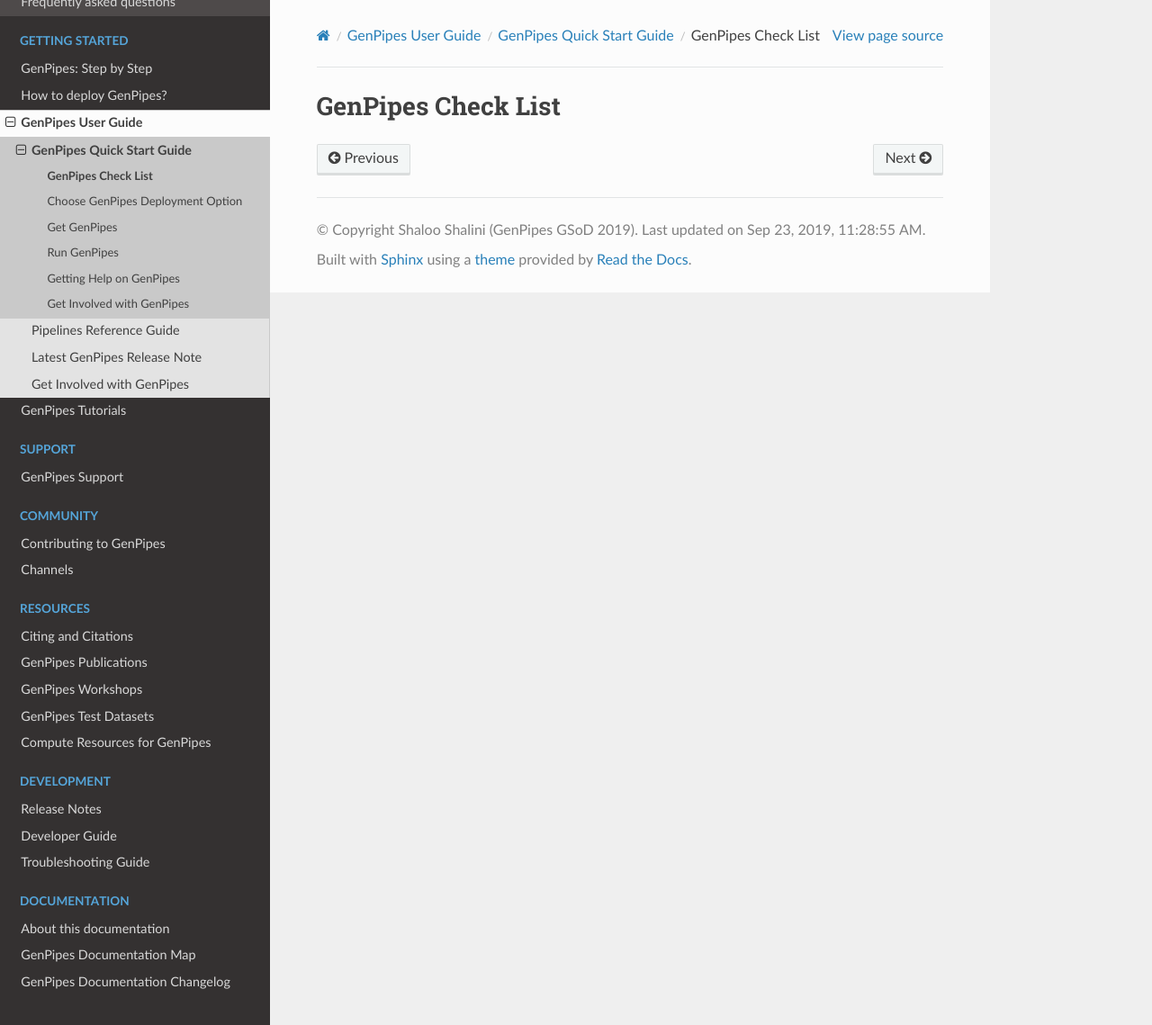
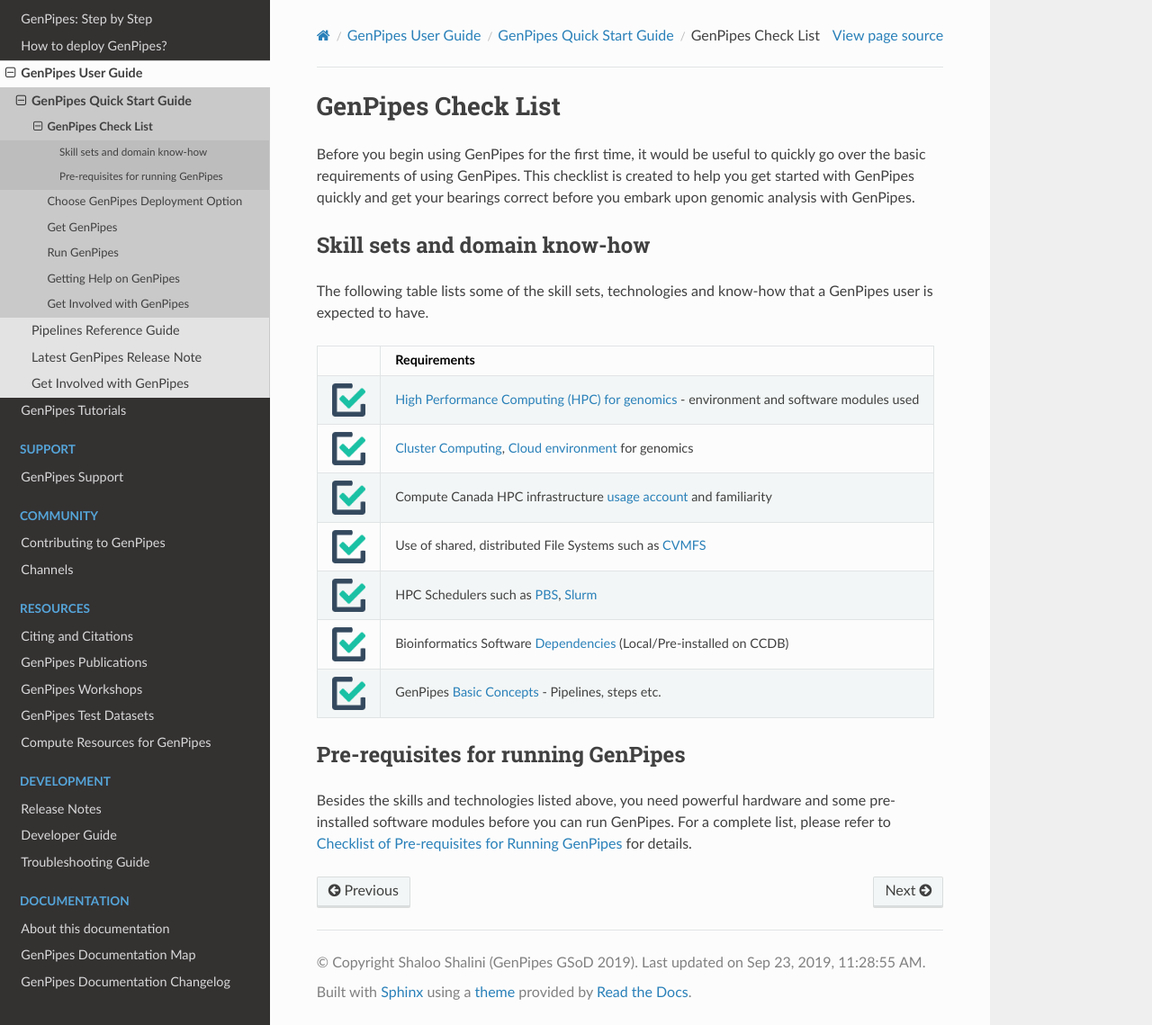
Before and after one commit to c3g/GenPipes_Docs, a Sphinx documentation site: the page built from docs/source/user_guide/gp_checklist.rst, in a window 1280 px wide and 1139 px high. Shown: the whole window at 90% size. Built offline with Sphinx 7.4.7 and the Read the Docs theme 2.0.0, drawn with Linux system fonts in a browser that asks for light colours; formulas are drawn with MathJax 3; the version number could not be read and is left out.

Commit message:
Quick start guide updates Ref #56

```diff
--- a/docs/source/conf.py
+++ b/docs/source/conf.py
@@ -43,6 +43,7 @@
                'sphinx_git',
                'sphinx_rtd_theme',
                'sphinx.ext.autosectionlabel',
+               'sphinx.ext.imgmath',
                'sphinx_tabs.tabs'
 ]
 
--- a/docs/source/user_guide/gp_checklist.rst
+++ b/docs/source/user_guide/gp_checklist.rst
@@ -2,3 +2,47 @@
 
 GenPipes Check List
 ===================
+
+Before you begin using GenPipes for the first time, it would be useful to quickly go over the basic requirements of using GenPipes.  This checklist is created to help you get started with GenPipes quickly and get your bearings correct before you embark upon genomic analysis with GenPipes.
+
+.. |check-img| image:: /img/checkmark.png
+   :scale: 5%
+   :align: top
+
+Skill sets and domain know-how
+------------------------------
+
+The following table lists some of the skill sets, technologies and know-how that a GenPipes user is expected to have.
+
++--------------+-------------------------------------------------------------------------------------------------+
+|              |                     Requirements                                                                |
++==============+=================================================================================================+
+| |check-img|  | `High Performance Computing (HPC) for genomics`_ - environment and software modules used        |
++--------------+-------------------------------------------------------------------------------------------------+
+| |check-img|  | `Cluster Computing`_, `Cloud environment`_ for genomics                                         |
++--------------+-------------------------------------------------------------------------------------------------+
+| |check-img|  | Compute Canada HPC infrastructure `usage account`_ and familiarity                              |
++--------------+-------------------------------------------------------------------------------------------------+
+| |check-img|  | Use of shared, distributed File Systems such as `CVMFS`_                                        |
++--------------+-------------------------------------------------------------------------------------------------+
+| |check-img|  | HPC Schedulers such as `PBS`_, `Slurm`_                                                         |
++--------------+-------------------------------------------------------------------------------------------------+
+| |check-img|  | Bioinformatics Software :ref:`Dependencies<software dependencies>` (Local/Pre-installed on CCDB)|
++--------------+-------------------------------------------------------------------------------------------------+
+| |check-img|  | GenPipes :ref:`Basic Concepts<docs_what_is_genpipes>` - Pipelines, steps etc.                   |
++--------------+-------------------------------------------------------------------------------------------------+
+
+Pre-requisites for running GenPipes
+------------------------------------
+
+Besides the skills and technologies listed above, you need powerful hardware and some pre-installed software modules before you can run GenPipes.  For a complete list, please refer to :ref:`docs_pre_req_chklist` for details.
+
+.. The following are html links used in the content above
+
+.. _High Performance Computing (HPC) for genomics: https://people.eecs.berkeley.edu/~yelick/talks/data/GenomicsHPC-BERGenomicsPI18.pdf
+.. _Cluster Computing: https://www.ncbi.nlm.nih.gov/pmc/articles/PMC4655901/
+.. _Cloud environment: https://www.ncbi.nlm.nih.gov/pmc/articles/PMC6452449/
+.. _usage account: https://ccdb.computecanada.ca/account_application
+.. _CVMFS: https://cvmfs.readthedocs.io/en/latest/
+.. _PBS: https://hpcc.usc.edu/support/documentation/running-a-job-on-the-hpcc-cluster-using-pbs/
+.. _Slurm: https://slurm.schedmd.com/tutorials.html
```
Also changed, not shown: docs/source/get-started/pre_req_chklist.rst (+12 -0 lines), docs/source/user_guide/choose_gp_dep.rst (+15 -4 lines), docs/source/img/checkmark.png (added), 1 other file.
